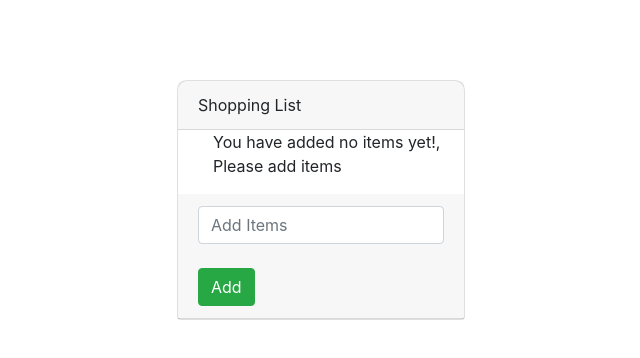
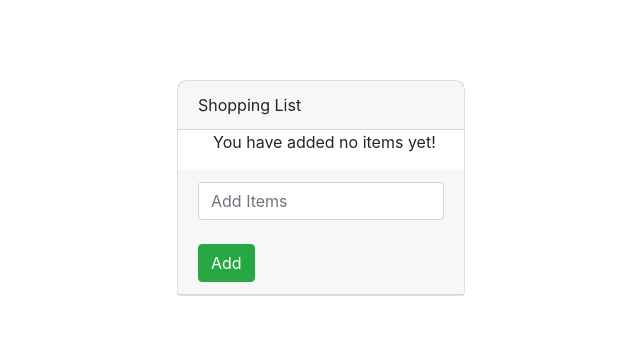
Before and after one commit to vishnumd91/IIHT-Shopping-List, a React (Create React App) app: page / in a window 1280 px wide. Shown: the top 358 px of the page, without its empty margins (319-959 px from the left). Built offline with nearby package versions, Linux system fonts and the light colour scheme.

Commit message:
Update Card.js

```diff
--- a/src/components/Card.js
+++ b/src/components/Card.js
@@ -4,7 +4,7 @@ import TextInput from './TextInput';
 
 function Card(props) {
 
-    const message = 'You have added no items yet!, Please add items';
+    const message = 'You have added no items yet!';
 
     const { title } = props;
 
```
